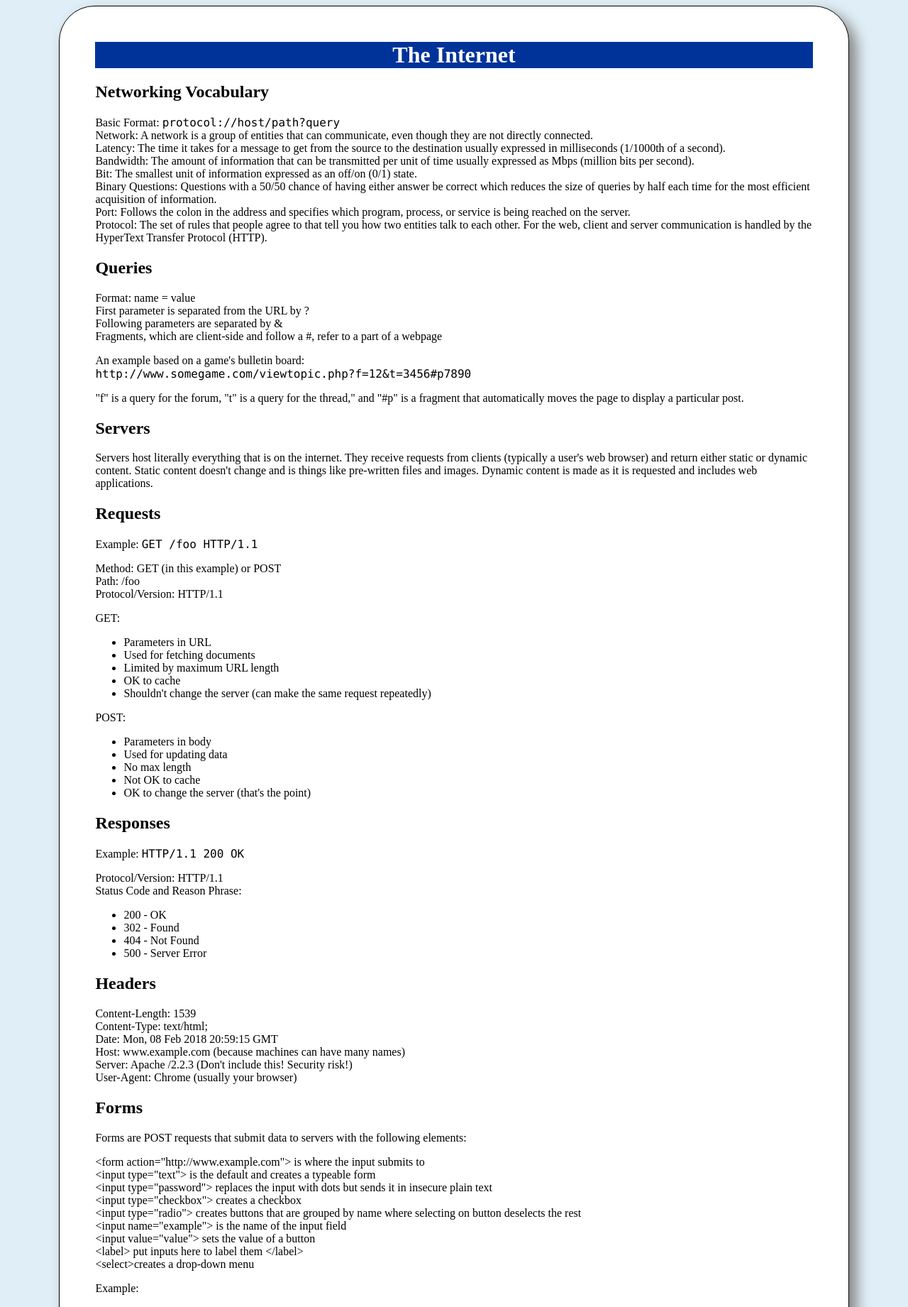
After one commit to csgray/udacity_ipnd, a Python web app: template templates/internet.html in a window 1280 px wide. The commit adds this page. Shown: the top 1841 px of the page at 71% size. Run offline with Jinja, Linux system fonts and the light colour scheme; the template is opened without the code that fills it, so the values that code supplies are empty.

Commit message:
Add databases.html and internet.html

```diff
--- /dev/null
+++ b/templates/internet.html
@@ -0,0 +1,172 @@
+{# Refers back to the base template #}
+{% extends "base.html" %}
+
+{# identifies this content as going in the block content in the base template #}
+{% block content %}
+
+<article class="category">
+  <h1 class="heading">The Internet</h1>
+
+  <section class="section">
+    <h2 class="subheading">Networking Vocabulary</h2>
+      Basic Format: <span class="code">protocol://host/path?query</span><br>
+
+      Network: A network is a group of entities that can communicate, even
+      though they are not directly connected.<br>
+
+      Latency: The time it takes for a message to get from the source to the
+      destination usually expressed in milliseconds (1/1000th of a second).<br>
+
+      Bandwidth: The amount of information that can be transmitted per unit of
+      time usually expressed as Mbps (million bits per second).<br>
+
+      Bit: The smallest unit of information expressed as an off/on (0/1) state.<br>
+
+      Binary Questions: Questions with a 50/50 chance of having either answer
+      be correct which reduces the size of queries by half each time for the
+      most efficient acquisition of information.<br>
+
+      Port: Follows the colon in the address and specifies which program,
+      process, or service is being reached on the server.<br>
+
+      Protocol: The set of rules that people agree to that tell you how two
+      entities talk to each other. For the web, client and server
+      communication is handled by the HyperText Transfer Protocol (HTTP).
+  </section>
+
+  <section>
+    <h2 class="subheading">Queries</h2>
+      <p>Format: name = value<br>
+      First parameter is separated from the URL by ?<br>
+      Following parameters are separated by &<br>
+      Fragments, which are client-side and follow a #, refer to a part of a webpage</p>
+
+      An example based on a game's bulletin board:<br>
+      <span class="code"> http://www.somegame.com/viewtopic.php?f=12&t=3456#p7890</span><br>
+
+      <p>"f" is a query for the forum, "t" is a query for the thread," and "#p" is
+      a fragment that automatically moves the page to display a particular post.</p>
+  </section>
+
+  <section>
+    <h2 class="subheading">Servers</h2>
+      <p>Servers host literally everything that is on the internet. They
+      receive requests from clients (typically a user's web browser) and return
+      either static or dynamic content. Static content doesn't change and is
+      things like pre-written files and images. Dynamic content is made as it
+      is requested and includes web applications.</p>
+  </section>
+
+  <section>
+    <h2 class="subheading">Requests</h2>
+      Example: <span class="code">GET /foo HTTP/1.1</span><br>
+      <p>Method: GET (in this example) or POST<br>
+      Path: /foo<br>
+      Protocol/Version: HTTP/1.1</p>
+
+    GET:
+      <ul>
+          <li>Parameters in URL</li>
+          <li>Used for fetching documents</li>
+          <li>Limited by maximum URL length</li>
+          <li>OK to cache</li>
+          <li>Shouldn't change the server (can make the same request repeatedly)</li>
+      </ul>
+
+    POST:
+      <ul>
+          <li>Parameters in body</li>
+          <li>Used for updating data</li>
+          <li>No max length</li>
+          <li>Not OK to cache</li>
+          <li>OK to change the server (that's the point)</li>
+      </ul>
+  </section>
+
+  <section>
+    <h2 class="subheading">Responses</h2>
+      Example: <span class="code">HTTP/1.1 200 OK</span><br>
+      <p>Protocol/Version: HTTP/1.1<br>
+      Status Code and Reason Phrase:
+      <ul>
+        <li>200 - OK</li>
+        <li>302 - Found</li>
+        <li>404 - Not Found</li>
+        <li>500 - Server Error</li>
+      </ul></p>
+  </section>
+
+  <section>
+    <h2 class="subheading">Headers</h2>
+      Content-Length: 1539<br>
+      Content-Type: text/html;<br>
+      Date: Mon, 08 Feb 2018 20:59:15 GMT<br>
+      Host: www.example.com (because machines can have many names)<br>
+      Server: Apache /2.2.3 (Don't include this! Security risk!)<br>
+      User-Agent: Chrome (usually your browser)
+  </section>
+
+  <section>
+    <h2 class="subheading">Forms</h2>
+      Forms are POST requests that submit data to servers with the following
+      elements:
+
+      <p>
+          &lt;form action="http://www.example.com"&gt; is where the input submits to<br>
+          &lt;input type="text"&gt; is the default and creates a typeable form<br>
+          &lt;input type="password"&gt; replaces the input with dots but sends
+          it in insecure plain text<br>
+          &lt;input type="checkbox"&gt; creates a checkbox<br>
+          &lt;input type="radio"&gt; creates buttons that are grouped by name
+          where selecting on button deselects the rest<br>
+          &lt;input name="example"&gt; is the name of the input field<br>
+          &lt;input value="value"&gt; sets the value of a button<br>
+          &lt;label&gt; put inputs here to label them &lt;/label&gt;<br>
+          &lt;select&gt;creates a drop-down menu
+      </p>
+
+      Example:<br>
+      <p class="code">
+        &lt;form&gt;<br>
+          &lt;input type=&quot;text&quot;&gt;<br>
+          &lt;input type=&quot;password&quot;&gt;<br>
+          &lt;input type=&quot;checkbox&quot;&gt;<br>
+        &lt;/form&gt;<br>
+      <br>
+        &lt;br&gt;<br>
+      <br>
+        &lt;form&gt;<br>
+          &lt;label&gt;<br>
+            One<br>
+            &lt;input type=&quot;radio&quot; name=&quot;q&quot; value=&quot;one&quot;&gt;<br>
+          &lt;/label&gt;<br>
+      <br>
+          &lt;label&gt;<br>
+            Two<br>
+            &lt;input type=&quot;radio&quot; name=&quot;q&quot; value=&quot;two&quot;&gt;<br>
+          &lt;/label&gt;<br>
+      <br>
+          &lt;label&gt;<br>
+            Three<br>
+            &lt;input type=&quot;radio&quot; name=&quot;q&quot; value=&quot;three&quot;&gt;<br>
+          &lt;/label&gt;<br>
+          &lt;br&gt;<br>
+          &lt;input type=&quot;submit&quot;&gt; &lt;!--creates a submit button--&gt;<br>
+        &lt;/form&gt;<br>
+      <br>
+        &lt;br&gt;<br>
+      <br>
+        &lt;form&gt;<br>
+          &lt;select name=&quot;r&quot;&gt;<br>
+            &lt;option value=&quot;1&quot;&gt;The Number One&lt;/option&gt;<br>
+            &lt;option value=&quot;2&quot;&gt;two&lt;/option&gt;<br>
+            &lt;option value=&quot;3&quot;&gt;three&lt;/option&gt;<br>
+          &lt;/select&gt;<br>
+          &lt;br&gt;<br>
+          &lt;input type=&quot;submit&quot;&gt;<br>
+        &lt;/form&gt;<br>
+      </p>
+  </section>
+</article>
+
+{% endblock %}
--- a/templates/main_page.html
+++ b/templates/main_page.html
@@ -11,7 +11,9 @@
         <a href="/html_notes">HTML Notes</a><br>
         <a href="/css_notes">CSS Notes</a><br>
         <a href="/python_notes">Python Notes</a><br>
-        <a href="/tips_and_tricks">Tips and Tricks</a>
+        <a href="/tips_and_tricks">Tips and Tricks</a><br>
+        <a href="/internet">The Internet</a><br>
+        <a href="/databases">Databases</a>
     </nav>
 </article>
 
```
Also changed, not shown: main.py (+15 -0 lines), templates/databases.html (added, +12 -0 lines), templates/python_notes.html (+8 -0 lines).
